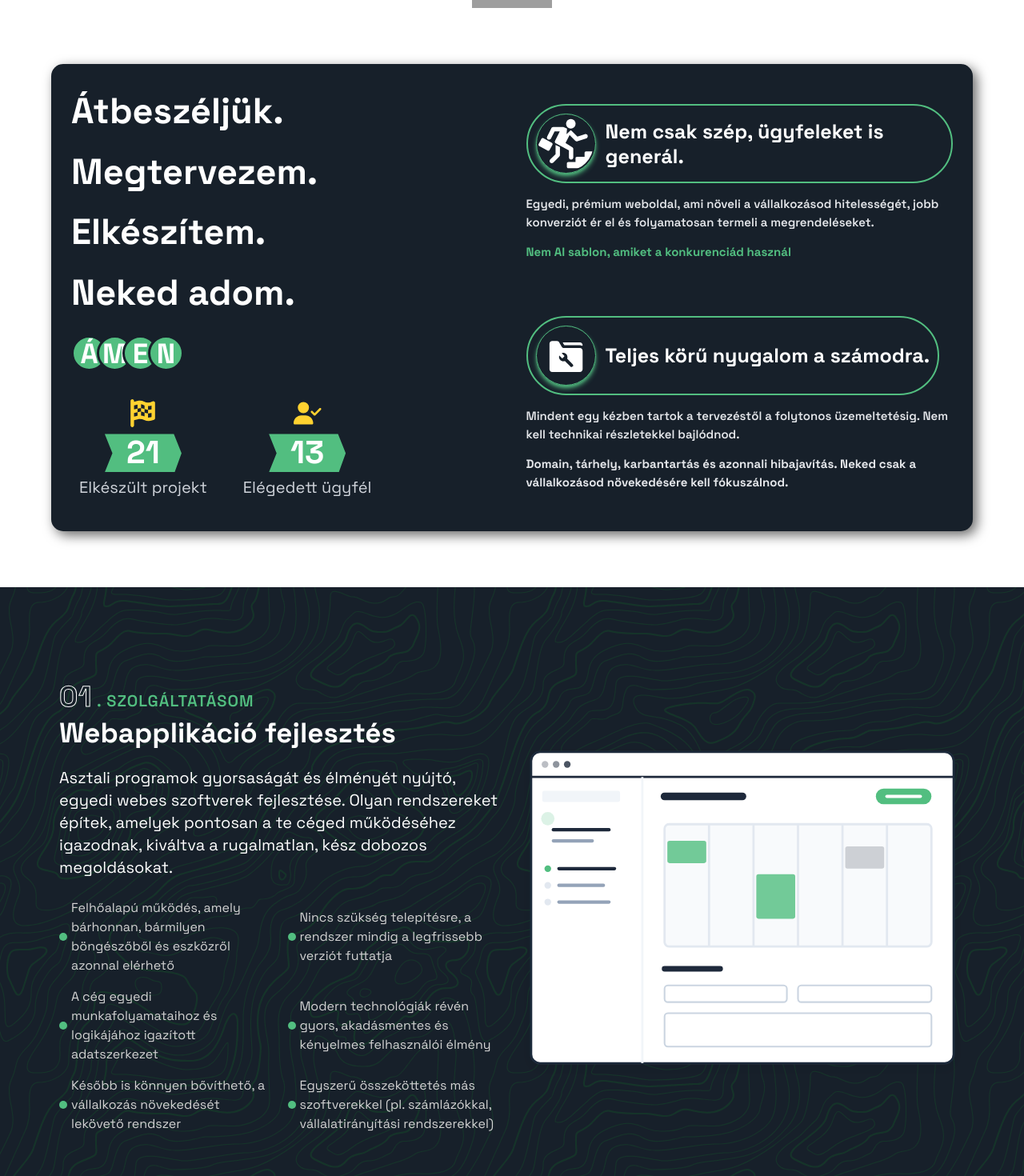
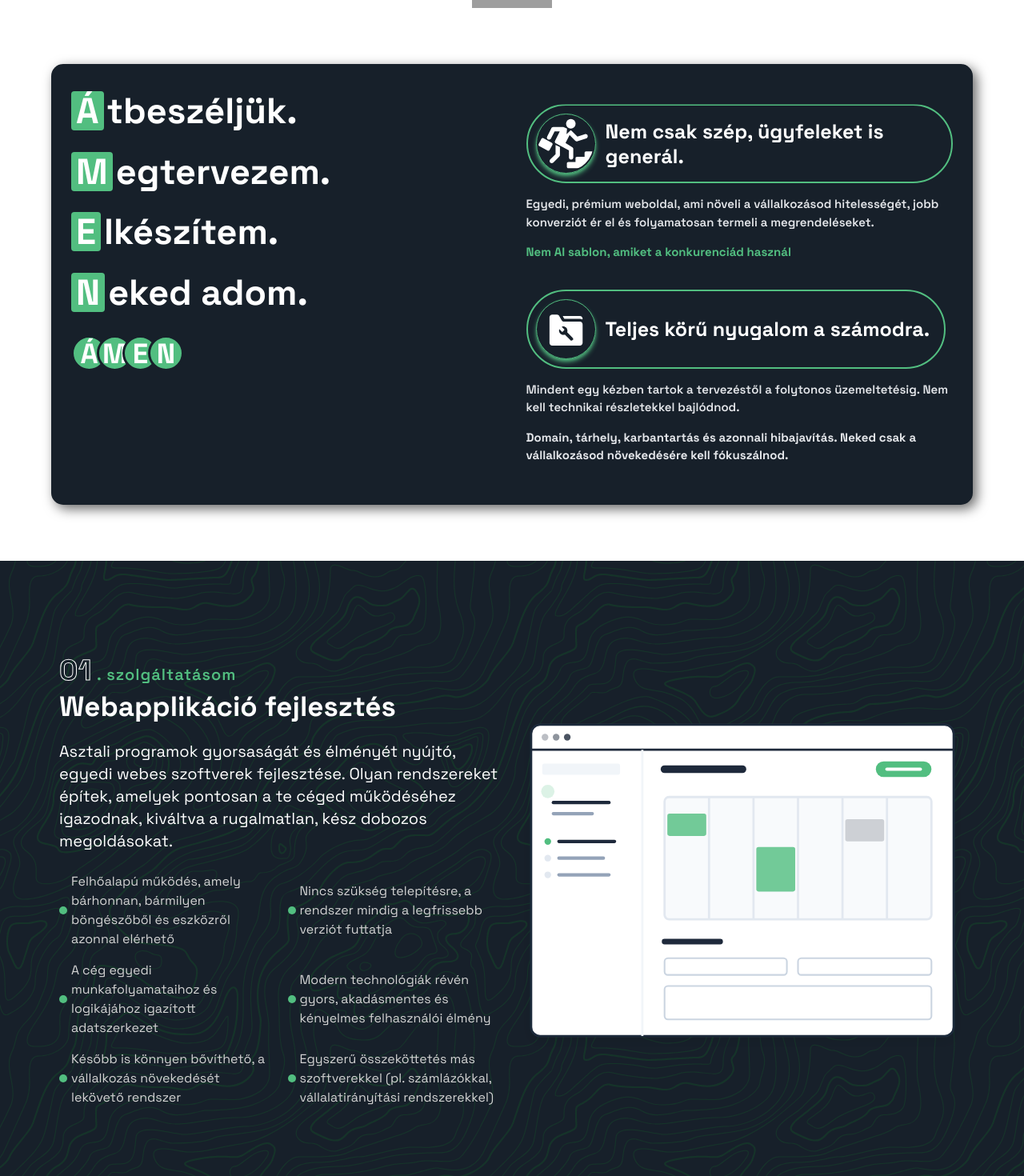
Before and after one commit to Quruzslo/PreferSite, a Next.js app: page / in a window 1280 px wide. Shown: the part 2460-3930 px from the top of the page at 80% size. Built offline with nearby package versions, Linux system fonts and the light colour scheme; grey boxes are pictures that could not be loaded.

Commit message:
szolgáltatások szekció módosítva

```diff
--- a/components/Counters/CounterSection.tsx
+++ b/components/Counters/CounterSection.tsx
@@ -1,43 +1,76 @@
 "use client";
-import { useState } from "react";
-import Counter from "./Counters";
+import { useRef } from "react";
+
 import Section from "@/lib/section";
 import Image from "next/image";
-import { motion } from "framer-motion";
+import { motion, useInView } from "framer-motion";
 
-// Ikonok
 import { FaFlagCheckered, FaUserCheck } from "react-icons/fa6";
 
-const counterArray = [
-  {
-    id: 0,
-    title: "Elkészült projekt",
-    targetNumber: 21,
-    durationMs: 100,
-    icon: FaFlagCheckered,
-  },
-  {
-    id: 1,
-    title: "Elégedett ügyfél",
-    targetNumber: 13,
-    durationMs: 250,
-    icon: FaUserCheck,
-  },
-];
+// const counterArray = [
+//   {
+//     id: 0,
+//     title: "Elkészült projekt",
+//     targetNumber: 21,
+//     durationMs: 100,
+//     icon: FaFlagCheckered,
+//   },
+//   {
+//     id: 1,
+//     title: "Elégedett ügyfél",
+//     targetNumber: 13,
+//     durationMs: 250,
+//     icon: FaUserCheck,
+//   },
+// ];
 
 export default function CounterSection() {
-  const [isAnimated1, setIsAnimated1] = useState(false);
-  const [isAnimated2, setIsAnimated2] = useState(false);
+  const ref1 = useRef(null);
+  const ref2 = useRef(null);
+
+  const isInView1 = useInView(ref1, { amount: 0.5, once: false });
+  const isInView2 = useInView(ref2, { amount: 0.5, once: false });
+
+  const clipVariants = {
+    hidden: {
+      clipPath: "polygon(0% 0%, 0% 0%, 0% 100%, 0% 100%)",
+      opacity: 1,
+    },
+    visible: {
+      clipPath: "polygon(0% 0%, 100% 0%, 100% 100%, 0% 100%)",
+      opacity: 1,
+    },
+  };
 
   return (
     <Section className="rounded-[15px] bg-dark-color p-[15px] md:p-[25px] text-white my-[35px] shadow-[5px_5px_15px_0px_rgba(0,0,0,0.6)]">
       <div className="flex flex-col md:flex-row gap-[35px] w-full">
         <div className="flex flex-col gap-[20px] w-full lg:w-1/2">
           <div className="flex flex-wrap md:flex-col gap-2 !text-[30px] lg:!text-[45px] font-black break-words min-w-0">
-            <span>Átbeszéljük.</span>
-            <span>Megtervezem.</span>
-            <span>Elkészítem.</span>
-            <span>Neked adom.</span>
+            <span>
+              <span className="bg-green text-white px-1.5 py-0.5 rounded mr-1 inline-block leading-none">
+                Á
+              </span>
+              tbeszéljük.
+            </span>
+            <span>
+              <span className="bg-green text-white px-1.5 py-0.5 rounded mr-1 inline-block leading-none">
+                M
+              </span>
+              egtervezem.
+            </span>
+            <span>
+              <span className="bg-green text-white px-1.5 py-0.5 rounded mr-1 inline-block leading-none">
+                E
+              </span>
+              lkészítem.
+            </span>
+            <span>
+              <span className="bg-green text-white px-1.5 py-0.5 rounded mr-1 inline-block leading-none">
+                N
+              </span>
+              eked adom.
+            </span>
           </div>
 
           <a
@@ -60,67 +93,43 @@ export default function CounterSection() {
               N
             </span>
           </a>
-          <div className="flex flex-row md:gap-[25px] nowrap my-[15px]">
-            {counterArray.map((elem) => (
-              <Counter
-                key={elem.id}
-                title={elem.title}
-                durationMs={elem.durationMs}
-                targetNumber={elem.targetNumber}
-                icon={elem.icon}
-              />
-            ))}
-          </div>
+          <div className="flex flex-row md:gap-[25px] nowrap my-[15px]"></div>
         </div>
 
         <div className="flex flex-col gap-[35px] w-full lg:w-1/2 justify-between py-[25px]">
-          {/* Első kapszula */}
           <div className="flex flex-col gap-[15px]">
-            <div className="flex flex-row items-center border-2 border-green rounded-full p-[8px] md:p-[10px] w-fit max-w-full overflow-hidden">
-              <div className="flex-shrink-0">
+            <div ref={ref1} className="w-fit max-w-full">
+              <motion.div
+                variants={clipVariants}
+                initial="hidden"
+                animate={isInView1 ? "visible" : "hidden"}
+                transition={{ duration: 0.9, ease: [0.16, 1, 0.3, 1] }}
+                style={{ willChange: "clip-path" }}
+                className="inline-flex items-center border-2 border-green rounded-full  p-[8px] md:p-[10px] w-fit max-w-full"
+              >
+                <div className="flex-shrink-0 w-[40px] h-[40px] lg:w-[75px] lg:h-[75px] flex items-center justify-center">
                   <Image
                     alt="Vállalkozóknak weboldal készítés"
                     src="/icons/upstair.svg"
-                  height={45}
-                  width={45}
-                  className="p-[2px] rounded-full border-1 border-green shadow-green shadow-md w-[40px] h-[40px] lg:w-[75px] lg:h-[75px]"
+                    height={75}
+                    width={75}
+                    className="p-[2px] rounded-full border border-green shadow-green shadow-md w-full h-full object-cover"
                   />
                 </div>
 
-              <motion.div
-                initial={{
-                  gridTemplateColumns: "0fr",
-                  opacity: 0,
-                  marginLeft: 0,
-                }}
-                whileInView={{
-                  gridTemplateColumns: "1fr",
-                  opacity: 1,
-                  marginLeft: 12,
-                }}
-                transition={{ duration: 0.9, ease: [0.16, 1, 0.3, 1] }}
-                viewport={{ once: false, amount: 0.3 }}
-                onAnimationStart={() => setIsAnimated1(false)}
-                onAnimationComplete={() => setIsAnimated1(true)}
-                className="grid"
-              >
-                <div className="overflow-hidden min-w-0 flex items-center">
-                  <h3
-                    className={`!text-[15px] lg:!text-[25px] font-bold leading-tight ${
-                      isAnimated1
-                        ? "whitespace-normal break-words"
-                        : "whitespace-nowrap"
-                    }`}
-                  >
+                <div className="pl-3 pr-2 min-w-0">
+                  <h3 className="!text-[15px] lg:!text-[25px] font-bold leading-tight text-left break-words">
                     Nem csak szép, ügyfeleket is generál.
                   </h3>
                 </div>
               </motion.div>
             </div>
+
             <p className="text-[15px] font-semibold text-gray-200">
               Egyedi, prémium weboldal, ami növeli a vállalkozásod hitelességét,
               jobb konverziót ér el és folyamatosan termeli a megrendeléseket.
             </p>
+
             <p className="text-[15px] font-bold text-green">
               Nem AI sablon, amiket a konkurenciád használ
             </p>
@@ -128,7 +137,15 @@ export default function CounterSection() {
 
           {/* Második kapszula */}
           <div className="flex flex-col gap-[15px]">
-            <div className="flex flex-row items-center border-2 border-green rounded-full p-[8px] md:p-[10px] w-fit max-w-full overflow-hidden">
+            <div ref={ref2} className="w-fit max-w-full">
+              <motion.div
+                variants={clipVariants}
+                initial="hidden"
+                animate={isInView2 ? "visible" : "hidden"}
+                transition={{ duration: 0.9, ease: [0.16, 1, 0.3, 1] }}
+                style={{ willChange: "clip-path" }}
+                className="inline-flex items-center border-2 border-green rounded-full p-[8px] md:p-[10px] w-fit max-w-full"
+              >
                 <div className="flex-shrink-0">
                   <Image
                     alt="Vállalkozóknak weboldal készítés"
@@ -139,36 +156,14 @@ export default function CounterSection() {
                   />
                 </div>
 
-              <motion.div
-                initial={{
-                  gridTemplateColumns: "0fr",
-                  opacity: 0,
-                  marginLeft: 0,
-                }}
-                whileInView={{
-                  gridTemplateColumns: "1fr",
-                  opacity: 1,
-                  marginLeft: 12,
-                }}
-                transition={{ duration: 0.9, ease: [0.16, 1, 0.3, 1] }}
-                viewport={{ once: false, amount: 0.3 }}
-                onAnimationStart={() => setIsAnimated2(false)}
-                onAnimationComplete={() => setIsAnimated2(true)}
-                className="grid"
-              >
-                <div className="overflow-hidden min-w-0 flex items-center">
-                  <h3
-                    className={`!text-[15px] lg:!text-[25px] font-bold leading-tight ${
-                      isAnimated2
-                        ? "whitespace-normal break-words"
-                        : "whitespace-nowrap"
-                    }`}
-                  >
+                <div className="pl-3 pr-2 min-w-0">
+                  <h3 className="!text-[15px] lg:!text-[25px] font-bold leading-tight text-left break-words">
                     Teljes körű nyugalom a számodra.
                   </h3>
                 </div>
               </motion.div>
             </div>
+
             <p className="text-[15px] font-semibold text-gray-200">
               Mindent egy kézben tartok a tervezéstől a folytonos üzemeltetésig.
               Nem kell technikai részletekkel bajlódnod.
--- a/components/ServicesSection/Services.tsx
+++ b/components/ServicesSection/Services.tsx
@@ -1,64 +1,43 @@
 "use client";
 
-import { useRef, useContext } from "react";
+import { useRef } from "react";
 import myServices from "./MyServices";
-import { motion, Variants } from "motion/react";
+import { motion, useInView, Variants } from "framer-motion";
 import Image from "next/image";
-import { ScrollContext } from "@/lib/ScrollContext";
 
 const servicesVariants: Variants = {
-  hidden: { scaleX: 0, opacity: 1 },
+  hidden: {
+    clipPath: "inset(50% 50% 50% 50% round 50%)",
+    opacity: 1,
+  },
   visible: {
-    scaleX: 1,
+    clipPath: "inset(0% 0% 0% 0% round 0px)",
     opacity: 1,
-    transition: { duration: 0.7, ease: [0.16, 1, 0.3, 1] },
+    transition: { duration: 0.8, ease: [0.16, 1, 0.3, 1] },
   },
 };
 
-export default function Services() {
-  const { isScrolling } = useContext(ScrollContext)!;
-
-  const isSnapping = useRef(false);
-
-  const handleSnap = (entry: any) => {
-    if (isScrolling || isSnapping.current) return;
-    if (isSnapping.current) return;
-
-    if (entry && entry.target) {
-      isSnapping.current = true;
-
-      entry.target.scrollIntoView({
-        behavior: "smooth",
-        block: "start",
-      });
-
-      setTimeout(() => {
-        isSnapping.current = false;
-      }, 400);
-    }
-  };
+function ServiceCard({ service }: { service: (typeof myServices)[0] }) {
+  const ref = useRef(null);
+  const isInView = useInView(ref, { amount: 0.3, once: false });
 
   return (
-    <div id="szolgaltatas" className="relative flex w-full flex-col my-[35px]">
-      {myServices.map((service) => (
-        <motion.section
-          key={service.id}
+    <section
+      ref={ref}
       id={service.path}
-          initial="hidden"
-          whileInView="visible"
-          viewport={{ amount: 0.15, once: false }}
-          onViewportEnter={(entry) => handleSnap(entry)}
       className="flex min-h-[max(100vh,450px)] w-full shrink-0 flex-col justify-center overflow-hidden bg-transparent"
     >
       <motion.div
         variants={servicesVariants}
-            style={{ transformOrigin: "left center" }}
-            className="bg-dark-color zoldhatteres flex flex-1 w-full flex-col justify-center pt-[110px] pb-[40px] md:pt-0 md:pb-0 will-change-transform"
+        initial="hidden"
+        animate={isInView ? "visible" : "hidden"}
+        style={{ willChange: "clip-path" }}
+        className="bg-dark-color zoldhatteres flex flex-1 w-full flex-col justify-center pt-[110px] pb-[40px] md:pt-0 md:pb-0"
       >
         <div className="mx-auto w-[90%] max-w-[2560px] px-[10px] flex flex-col md:flex-row gap-[20px]">
           {/* bal oldal --- */}
           <div className="service-left flex flex-col w-full md:w-1/2 py-[20px]">
-                <span className="text-[20px] font-semibold uppercase tracking-wider text-green">
+            <span className="text-[20px] font-semibold tracking-wider text-green">
               <span className="text-4xl font-extrabold text-transparent [-webkit-text-stroke:1px_#ffffff]">
                 0{service.id + 1}
               </span>{" "}
@@ -83,7 +62,7 @@ export default function Services() {
               ))}
             </div>
           </div>
-              {/* Jobb oldal --------- */}
+
           <div className="service-left relative w-full md:w-1/2 min-h-[300px] md:min-h-[400px]">
             <Image
               src={service.img}
@@ -94,7 +73,18 @@ export default function Services() {
           </div>
         </div>
       </motion.div>
-        </motion.section>
+    </section>
+  );
+}
+
+export default function Services() {
+  return (
+    <div
+      id="szolgaltatas"
+      className="relative flex w-full flex-col my-[35px] gap-0"
+    >
+      {myServices.map((service) => (
+        <ServiceCard key={service.id} service={service} />
       ))}
     </div>
   );
```
Lines whose indentation alone changed are shown as unchanged.
